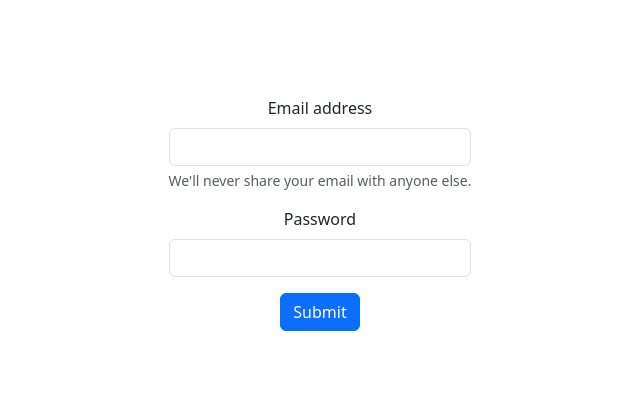
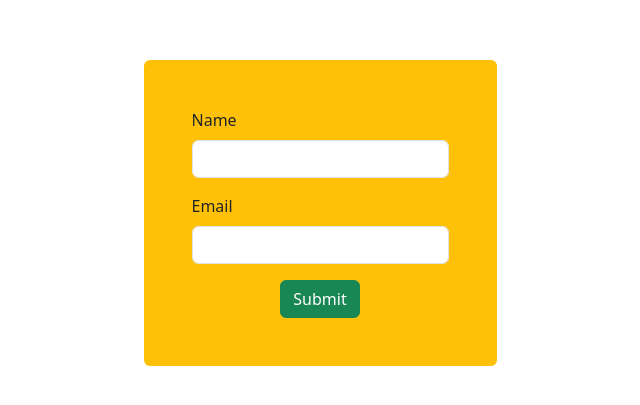
Before and after one commit to kdrbipul/Class-54_frontend, a React (Vite) app: page /adduser in a window 1280 px wide. Shown: the part 187-592 px from the top of the page, without its empty margins (320-960 px from the left). Built offline with nearby package versions, Linux system fonts and the light colour scheme.

Commit message:
form complete

```diff
--- a/src/Component/AddUser/AddUser.jsx
+++ b/src/Component/AddUser/AddUser.jsx
@@ -1,20 +1,40 @@
-import React from 'react';
+import React, { useState } from 'react';
 
 const AddUser = () => {
+
+    const [user, setUser] = useState({});
+    console.log(user);
+
+
+    const handleAddUser = (e) =>{
+        e.preventDefault();
+        console.log("clicked the button");
+        const form = e.target;
+    }
+
+    const handleOnBlur = (e) =>{
+        e.preventDefault();
+        const field = e.target.name;
+        // console.log(field);
+        const value = e.target.value;
+        // console.log(value);
+        const newUser = {...user};
+        newUser [field] = value;
+        setUser(newUser)
+    }
     return (
         <>
-        <form>
-            <div class="mb-3">
-                <label  class="form-label">Email address</label>
-                <input type="email" class="form-control" id="exampleInputEmail1" aria-describedby="emailHelp" />
-                <div id="emailHelp" class="form-text">We'll never share your email with anyone else.</div>
+        <form onSubmit={handleAddUser} className='bg-warning m-5 p-5 rounded-2'>
+            <div className="mb-3 text-start">
+                <label  className="form-label">Name</label>
+                <input onBlur={handleOnBlur} type="text" name="name" className="form-control" id="exampleInputEmail1" aria-describedby="emailHelp" />
             </div>
-            <div class="mb-3">
-                <label  class="form-label">Password</label>
-                <input type="password" class="form-control" id="exampleInputPassword1" />
+            <div className="mb-3 text-start">
+                <label  className="form-label">Email</label>
+                <input onBlur={handleOnBlur} type="email" name="email" className="form-control" id="exampleInputPassword1" />
             </div>
 
-            <button type="submit" class="btn btn-primary">Submit</button>
+            <button type="submit" className="btn btn-success">Submit</button>
         </form>
         </>
     );
```
